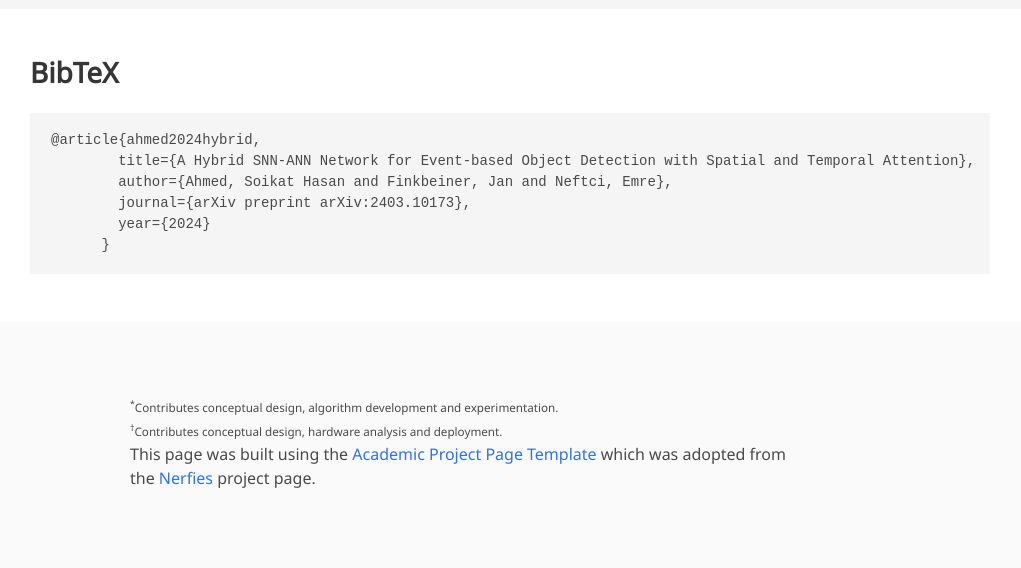
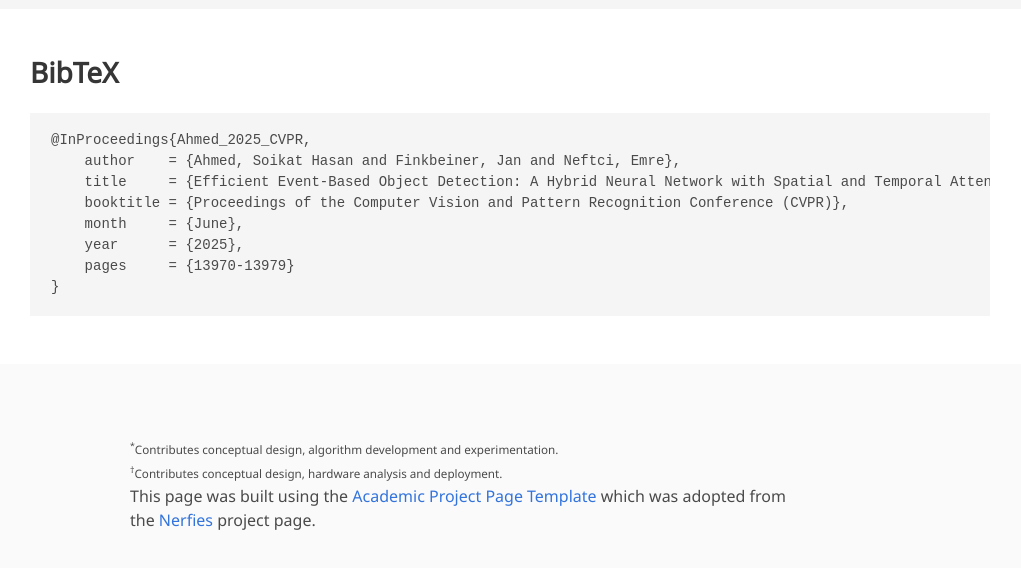
Before and after one commit to SoikatHasanAhmed/soikathasanahmed.github.io, a plain HTML site: page hybrid/index.html in a window 1280 px wide. Shown: the part 2542-3110 px from the top of the page, without its empty margins (130-1151 px from the left). Drawn offline with nearby package versions, Linux system fonts and the light colour scheme; some icons are missing; a web font is replaced by a local one.

Commit message:
Update index.html

```diff
--- a/hybrid/index.html
+++ b/hybrid/index.html
@@ -269,12 +269,14 @@
   <section class="section" id="BibTeX">
     <div class="container is-max-desktop content">
       <h2 class="title">BibTeX</h2>
-      <pre><code>@article{ahmed2024hybrid,
-        title={A Hybrid SNN-ANN Network for Event-based Object Detection with Spatial and Temporal Attention},
-        author={Ahmed, Soikat Hasan and Finkbeiner, Jan and Neftci, Emre},
-        journal={arXiv preprint arXiv:2403.10173},
-        year={2024}
-      }</code></pre>
+      <pre><code>@InProceedings{Ahmed_2025_CVPR,
+    author    = {Ahmed, Soikat Hasan and Finkbeiner, Jan and Neftci, Emre},
+    title     = {Efficient Event-Based Object Detection: A Hybrid Neural Network with Spatial and Temporal Attention},
+    booktitle = {Proceedings of the Computer Vision and Pattern Recognition Conference (CVPR)},
+    month     = {June},
+    year      = {2025},
+    pages     = {13970-13979}
+}</code></pre>
     </div>
 
 </section>
```
